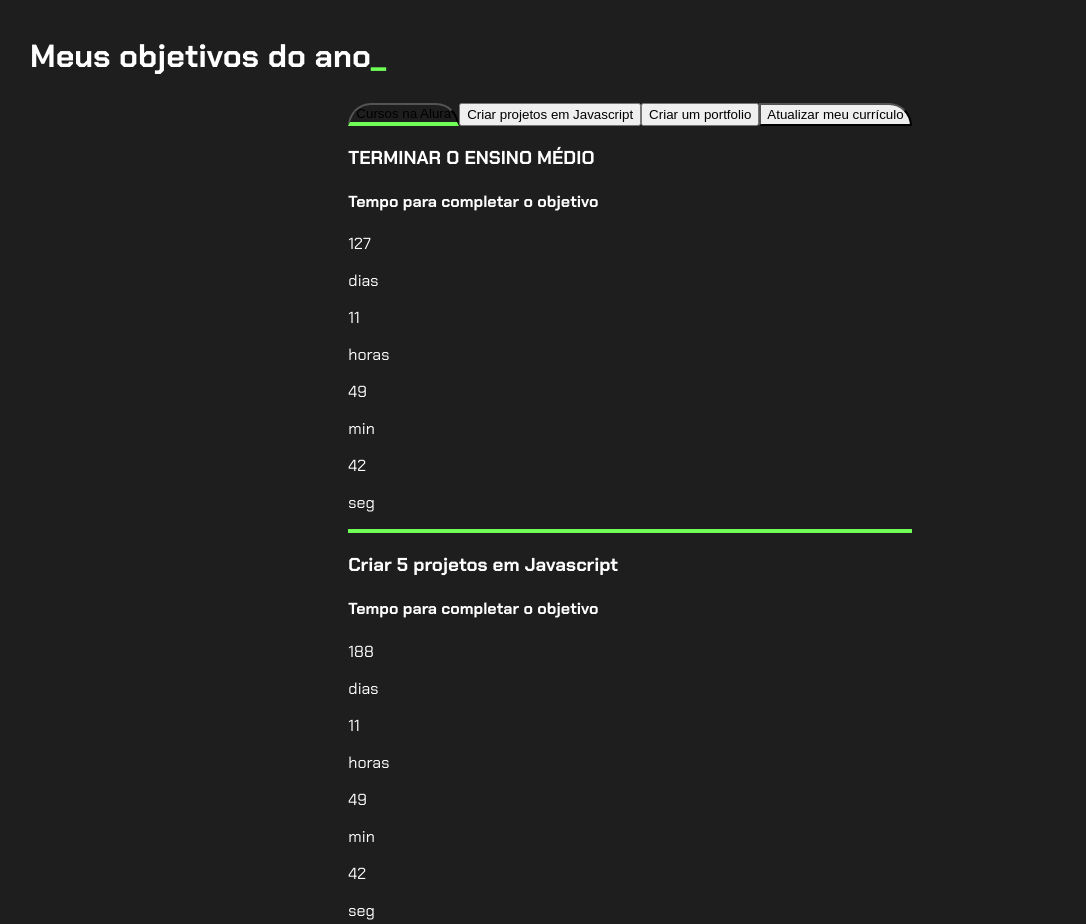
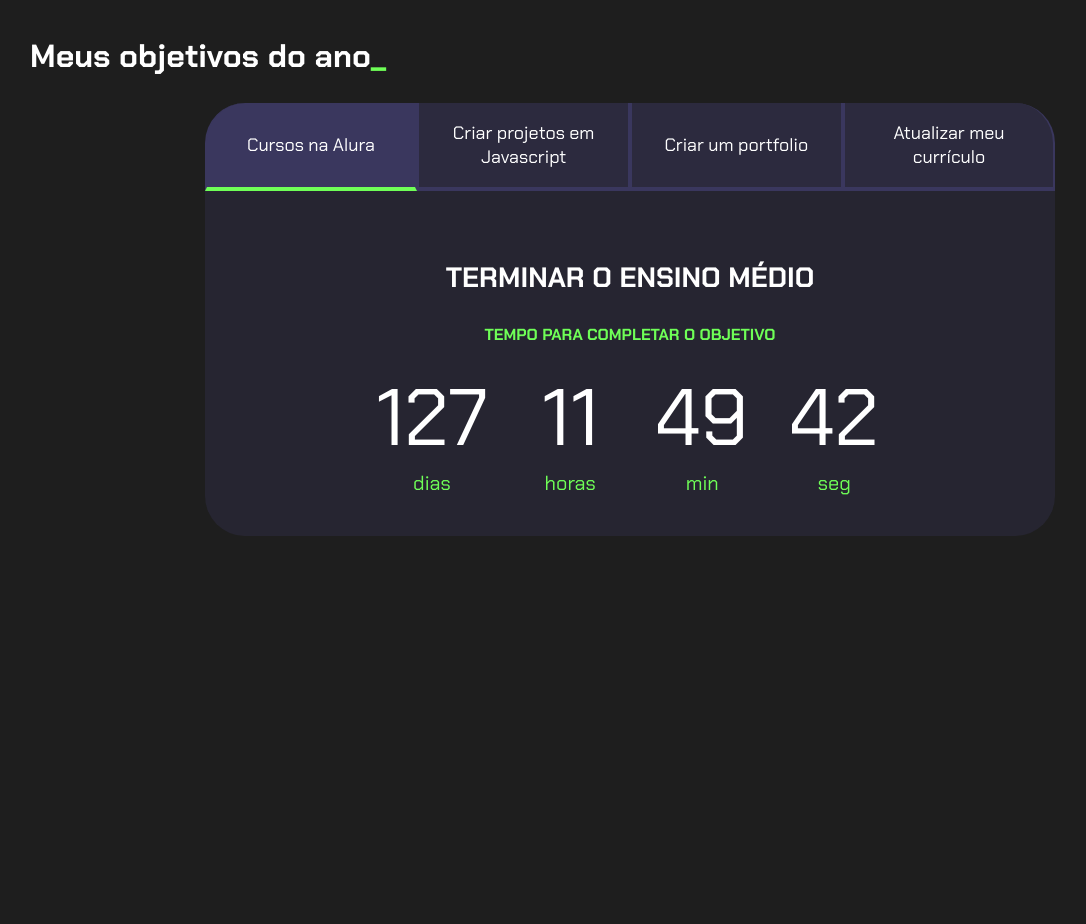
Before and after one commit to KellyGloria/Projeto-de-vida-, a plain HTML site: page index.html in a window 1280 px wide. Shown: the top 924 px of the page, without its empty margins (10-1096 px from the left). After the commit the page ends 800 px from the top, so only its background shows below. Drawn offline with Linux system fonts and the light colour scheme.

Commit message:
Update style.css

```diff
--- a/style.css
+++ b/style.css
@@ -1,11 +1,10 @@
-@import
-url('https://fonts.googleapis.com/css2?family=Chakra+Petch:wght@400;700&display=swap');
+@import url('https://fonts.googleapis.com/css2?family=Chakra+Petch:wght@400;700&display=swap');
 
 :root {
     --cor-de-fundo: #1E1E1E;
     --verde: #6FFF57;
     --branco: #FFFFFF;
-  --botao-ativo: #3A375E
+    --botao-ativo: #3A375E;
     --botao-inativo: rgba(58, 55, 94, 0.5);
     --texto-fundo: rgba(58, 55, 94, 0.3);
 }
@@ -15,6 +14,7 @@ body {
     color: var(--branco);
     font-family: 'Chakra Petch', sans-serif;
 }
+
 
 .conteudo-principal {
     display: flex;
@@ -35,7 +35,9 @@ body {
 .titulo-principal span {
     color: var(--verde);
 }
-botao {
+
+
+.botao {
     font-family: 'Chakra Petch', sans-serif;
     background-color: var(--botao-inativo);
     color: var(--branco);
@@ -43,8 +45,8 @@ display: flex;
     justify-content: center;
     padding: 1em;
     font-size: 18px;
-align-items: center,
-width: 100%
+    align-items: center;
+    width: 100%;
     border-bottom: 4px solid var(--botao-ativo);
     border-left: 2px solid var(--botao-ativo);
     border-right: 2px solid var(--botao-ativo);
@@ -55,28 +57,73 @@ border-top: none;
     border-radius: 40px 40px 0 0;
 }
 
-
 .botoes {
     display: block;
 }
 
-
-.ativo {
+.botao.ativo {
     background-color: var(--botao-ativo);
     border-bottom: 4px solid var(--verde);
 }
 
+.abas-textos {
+    background-color: var(--texto-fundo);
+    padding: 40px;
+    border-radius: 0 0 40px 40px;
+}
+
+.aba-conteudo.ativo {
+    display: block;
+}
+
+.aba-conteudo {
+    display: none;
+}
+
+.aba-conteudo-titulo-principal {
+    font-size: 28px;
+    text-align: center;
+}
+
+.aba-conteudo-titulo-secundario {
+    text-align: center;
+    color: var(--verde);
+    text-transform: uppercase;
+}
+
+.contador {
+    display: flex;
+    justify-content: center;
+    flex-wrap: wrap;
+}
+
+.contador-digito {
+    padding: 0 16px;
+    text-align: center;
+    min-width: 100px;
+}
+
+.contador-digito-numero {
+    font-size: 80px;
+    margin: 0;
+
+}
+
+.contador-digito-texto {
+    color: var(--verde);
+    font-size: 20px;
+    margin: 0;
+
+}
 
 @media screen and (min-width: 768px) {
     .botoes {
         display: flex;
     }
 
-
     .botao:first-child {
-    border-radius: 40px 0 0 0.
+        border-radius: 40px 0 0 0;
     }
-
 
     .botao:last-child {
         border-radius: 0 40px 0 0;
```
Lines whose indentation alone changed are shown as unchanged.
